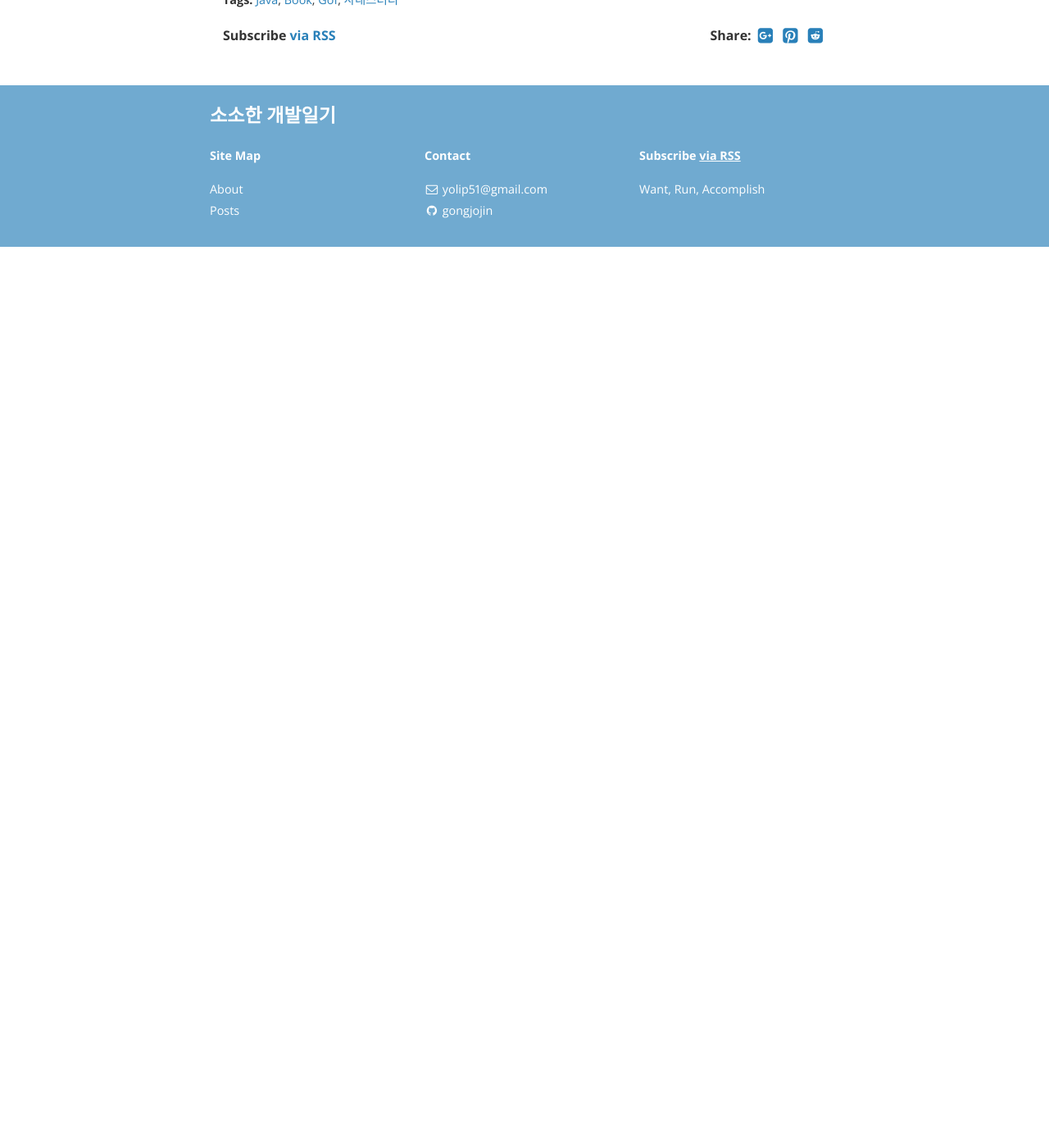
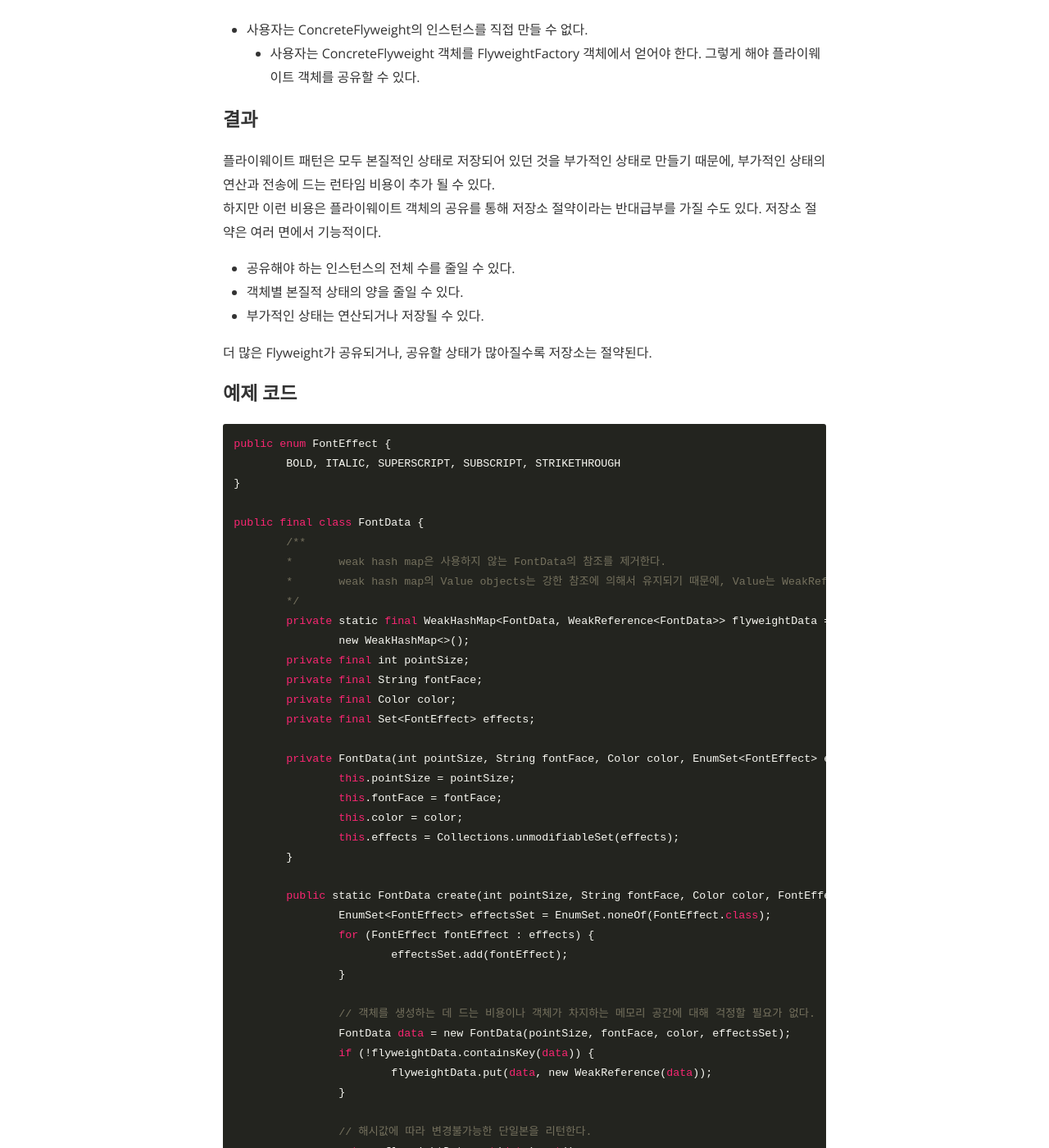
Before and after one commit to gonghojin/gonghojin.github.io, a Jekyll site: the page built from _posts/book/java/gof/2019-11-31-gofpattern-flyweight.md, in a window 1280 px wide and 1400 px high, scrolled down 2185 px. Shown: the whole window at 82% size. Built offline with Jekyll 4.4.1, drawn with Linux system fonts in a browser that asks for light colours; nearby versions of some CDN libraries; comment, search, counter and statistics services are not loaded; before the commit the page ends 2486 px from its top, so only the background shows below that; some of the changed text lies outside the part shown.

Commit message:
Add: 사내스터디_gof디자인패턴_flyweight 패턴

````diff
--- a/_posts/book/java/gof/2019-11-31-gofpattern-flyweight.md
+++ b/_posts/book/java/gof/2019-11-31-gofpattern-flyweight.md
@@ -40,8 +40,85 @@ cover:  "/assets/instacode.png"
 + Client
 	- 플라이웨이트 객체에 대한 참조자를 관리하며, 플라이웨이트 객체의 부가적 상태를 저장한다.
 
+### 협력 방법
++ 플라이웨이트 객체가 기능을 수행하는 데 필요한 상태가 `본질적인 것인지 부가적인 것인지`를 구분해야 한다.
+	+ 본질적 상태는 `ConcreteFlyweight에 저장`해야 하고, 부가적인 상태는 `사용자가 저장하거나, 연산되어야 하는 다른 상태로` 관리해야 한다.
+		+ 사용자는 연산을 호출할 때 자신에게만 필요한 부가적 상태를 `플라이웨이트 객체에 매개변수로` 전달한다.
++ 사용자는 ConcreteFlyweight의 인스턴스를 직접 만들 수 없다.
+	+ 사용자는 ConcreteFlyweight 객체를 FlyweightFactory 객체에서 얻어야 한다. 그렇게 해야 플라이웨이트 객체를 공유할 수 있다.
+
+### 결과
+플라이웨이트 패턴은 모두 본질적인 상태로 저장되어 있던 것을 부가적인 상태로 만들기 때문에, 부가적인 상태의 연산과 전송에 드는 런타임 비용이 추가 될 수 있다.
+하지만 이런 비용은 플라이웨이트 객체의 공유를 통해 저장소 절약이라는 반대급부를 가질 수도 있다. 저장소 절약은 여러 면에서 기능적이다.
++ 공유해야 하는 인스턴스의 전체 수를 줄일 수 있다.
++ 객체별 본질적 상태의 양을 줄일 수 있다.
++ 부가적인 상태는 연산되거나 저장될 수 있다.
+
+더 많은 Flyweight가 공유되거나, 공유할 상태가 많아질수록 저장소는 절약된다.
+
+### 예제 코드
+```java
+public enum FontEffect {
+	BOLD, ITALIC, SUPERSCRIPT, SUBSCRIPT, STRIKETHROUGH
+}
+
+public final class FontData {
+	/**
+	*	weak hash map은 사용하지 않는 FontData의 참조를 제거한다.
+	*	weak hash map의 Value objects는 강한 참조에 의해서 유지되기 때문에, Value는 WeakReferences에서 wrapped 되어야 한다.
+	*/
+	private static final WeakHashMap<FontData, WeakReference<FontData>> flyweightData =
+		new WeakHashMap<>();
+	private final int pointSize;
+	private final String fontFace;
+	private final Color color;
+	private final Set<FontEffect> effects;
+
+	private FontData(int pointSize, String fontFace, Color color, EnumSet<FontEffect> effects) {
+		this.pointSize = pointSize;
+		this.fontFace = fontFace;
+		this.color = color;
+		this.effects = Collections.unmodifiableSet(effects);
+	}
+
+	public static FontData create(int pointSize, String fontFace, Color color, FontEffect... effects) {
+		EnumSet<FontEffect> effectsSet = EnumSet.noneOf(FontEffect.class);
+		for (FontEffect fontEffect : effects) {
+			effectsSet.add(fontEffect);
+		}
+
+		// 객체를 생성하는 데 드는 비용이나 객체가 차지하는 메모리 공간에 대해 걱정할 필요가 없다.
+		FontData data = new FontData(pointSize, fontFace, color, effectsSet);
+		if (!flyweightData.containsKey(data)) {
+			flyweightData.put(data, new WeakReference(data));
+		}
+
+		// 해시값에 따라 변경불가능한 단일본을 리턴한다.
+		return flyweightData.get(data).get();
+	}
+	 public boolean equals(Object obj) {
+		if (obj instanceof FontData) {
+			if (obj == this) {
+				return true;
+			}
+			FontData other = (FontData) obj;
+			return other.pointSize == pointSize && other.fontFace.equals(fontFace)
+			&& other.color.equals(color) && other.effects.equals(effects);
+		}
+
+		return false;
+		}
+
+		@Override
+		public int hashCode() {
+			return (pointSize * 37 + effects.hashCode() * 13) * fontFace.hashCode();
+		}
+
+		// Getters for the font data, but no setters. FontData is immutable.
+}
+```
 ---
 - 참조
 	+ [Gof의 디자인 패턴](https://www.google.com/search?newwindow=1&sxsrf=ACYBGNTM3TLPpNtM8XVERiP7AyPyLDi3sQ%3A1572758465286&ei=wWO-XfOOEcTGmAWs26i4Cw&q=gof%EC%9D%98+%EB%94%94%EC%9E%90%EC%9D%B8%ED%8C%A8%ED%84%B4&oq=gof&gs_l=psy-ab.1.1.35i39l2j0i67j0j0i131l4j0j0i131.1801221.1802149..1803884...0.1..0.188.465.0j3......0....1..gws-wiz.......0i71.wMtI5vf-WEU)
-	+ <http://best-practice-software-engineering.ifs.tuwien.ac.at/patterns/facade.html>
-	+ <https://online.visual-paradigm.com/diagrams/examples/class-diagram/gof-design-patterns-facade/>
+	+ <https://ko.wikipedia.org/wiki/%ED%94%8C%EB%9D%BC%EC%9D%B4%EC%9B%A8%EC%9D%B4%ED%8A%B8_%ED%8C%A8%ED%84%B4>
+	+ <https://online.visual-paradigm.com/diagrams/examples/class-diagram/gof-design-patterns-flyweight/>
````
